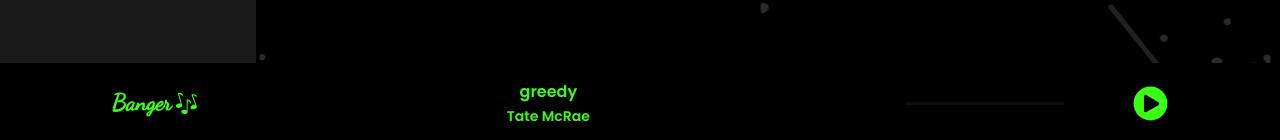
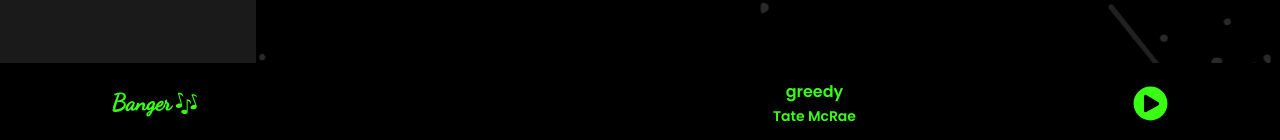
Before and after one commit to KwiecienKamil/BangerMusicApp, a React (Vite) app: page /topartists in a window 1280 px wide. Shown: the part 657-797 px from the top of the page. Built offline with nearby package versions, Linux system fonts and the light colour scheme.

Commit message:
progress bar done

```diff
--- a/src/App.jsx
+++ b/src/App.jsx
@@ -34,7 +34,7 @@ function App() {
       <Player song={songD} isPlaying={isPlaying} setIsPlaying={setIsPlaying} audioRef={audioRef}/>
       <audio ref={audioRef} src={songD.value[1]} onTimeUpdate={onPlaying} />
       <Routes>
-      <Route path="/" element={<Discover />} />
+      <Route path="/" element={<Discover setIsPlaying={setIsPlaying}/>} />
       <Route path="/topartists" element={<TopArtists />} />
       <Route path="/topsongs" element={<TopSongs />} />
       </Routes>
--- a/src/components/Navbar.jsx
+++ b/src/components/Navbar.jsx
@@ -7,7 +7,7 @@ import {BsMusicNoteBeamed} from 'react-icons/bs'
 
 const Navbar = () => {
   return (
-    <div className='h-[70px] w-full flex justify-between bg-navbar fixed bottom-0 left-0 items-center z-[5] px-5 lg:top-0 lg:flex-col lg:h-[90%] lg:w-[20vw] lg:justify-start lg:gap-6 lg:pt-6'>
+    <div className='h-[70px] w-full flex justify-between bg-navbar fixed bottom-0 left-0 items-center z-[5] px-5 lg:top-0 lg:flex-col lg:h-[90%] lg:w-[20vw] lg:justify-center lg:gap-6 lg:pt-6'>
       <NavbarComponent href="/" icon={<BiHomeAlt />} title="Discover"/>
       <NavbarComponent href="/topartists" icon={<BiUserVoice />} title="Top Artists"/>
       <NavbarComponent href="/topsongs" icon={<BsMusicNoteBeamed />} title="Top Songs"/>
--- a/src/components/Player.jsx
+++ b/src/components/Player.jsx
@@ -6,24 +6,33 @@ import { useSelector } from 'react-redux';
 
 const Player = ({song, audioRef, isPlaying, setIsPlaying}) => {
   const songP = useSelector((state) => state.song)
-  console.log(`z-[10] h-[3px] w-[${songP.songProg[0].toFixed(2) + "%"}] bg-bgGradient1`);
+
+  const clickRef = useRef()
 
   const handlePlayPause = () => {
     setIsPlaying(!isPlaying);
   };
 
+  const changeWidth = (e) => {
+    let width = clickRef.current.clientWidth;
+    const offset = e.nativeEvent.offsetX;
+
+    const divprogress = offset / width * 100;
+    audioRef.current.currentTime = divprogress / 100 * songP.songProg[1]
+  }
+
   return (
-    <div className="z-10 fixed h-[50px] lg:h-[10%] bottom-[70px] lg:bottom-0 left-0 w-full bg-black flex justify-between px-[3%] md:px-16 lg:px-28 font-poppins font-semibold text-bgGradient1">
+    <div className="z-10 fixed h-[50px] lg:h-[10%] bottom-[70px] lg:bottom-0 left-0 w-full bg-black flex justify-between md:px-16 lg:px-28 font-poppins font-semibold text-bgGradient1">
        <a href='/' className='text-[15px] md:text-[18px] lg:text-[23px] font-danc flex items-center gap-1'>Banger<GiMusicalNotes /></a>
-      <div className="h-full w-full flex flex-col items-center justify-center gap-[2px] pr-2">
+      <div className="flex gap-8">
+      <div className="flex flex-col items-center justify-center gap-[2px] pr-2">
         <h1 className='text-center text-[11px] md:text-[14px] lg:text-[16px] trim line-clamp-1'>{song.value[0]}</h1>
         <h2 className='text-center text-[9px] md:text-[12px] lg:text-[14px]'>{song.value[2]}</h2>
       </div>
-      <div className="flex items-center w-[300px] pr-16 cursor-pointer">
+      <div onClick={changeWidth} ref={clickRef} className="relative flex items-center cursor-pointer w-[200px]">
       <div style={{width: `${songP.songProg[0] + "%"}`}} className="z-[10] h-[3px] bg-bgGradient1"></div>
-      <div className="z-[5] h-[3px] w-full bg-white/5"></div>
       </div>
-      <div className="flex items-center justify-center gap-2">
+      <div className="flex items-center justify-center">
       {isPlaying ?  <FaPauseCircle
         onClick={handlePlayPause}
         className="cursor-pointer hover:scale-[1.2] duration-200 text-[25px] md:text-[30px] lg:text-[35px]"
@@ -34,6 +43,7 @@ const Player = ({song, audioRef, isPlaying, setIsPlaying}) => {
         className="cursor-pointer hover:scale-[1.2] duration-200 ml-[5px] text-[25px] md:text-[30px] lg:text-[35px]"
       />}
       </div>
+      </div>
     </div>
   )
 }
--- a/src/components/SongCart.jsx
+++ b/src/components/SongCart.jsx
@@ -5,7 +5,7 @@ import {musicData} from '../assets/audioData/musicData'
 import { current, currentProg } from "../services/state/redux/store";
 
 
-const SongCart = ({ song}) => {
+const SongCart = ({ song, setIsPlaying}) => {
   const dispatch = useDispatch()
   const currentSong = musicData.filter((item) => item.title === song.title);
 
@@ -16,6 +16,7 @@ const SongCart = ({ song}) => {
     const artist = song.subtitle
     dispatch(current([title,mp3,artist]))
     dispatch(currentProg([0, 0]))
+    setIsPlaying(false)
   }
 
 
--- a/src/pages/Discover.jsx
+++ b/src/pages/Discover.jsx
@@ -8,7 +8,7 @@ import Header from "../utils/header";
 
 
 
-const Discover = () => {
+const Discover = ({setIsPlaying}) => {
   const { data, isFetching, error } = useGetTopChartsQuery();
   if (isFetching) return <Loader title="Loading..." />;
   if (error) return <Error />;
@@ -21,7 +21,7 @@ const Discover = () => {
         </div>
         <div className="grid grid-cols-3 md:grid-cols-4 lg:grid-cols-5 gap-4 mt-4 md:px-12 lg:px-24 pb-4">
           {data?.tracks.map((song, i) => (
-            <SongCart key={song.key} data={data} song={song} i={i} />
+            <SongCart key={song.key} data={data} song={song} i={i} setIsPlaying={setIsPlaying} />
           ))}
         </div>
       </div>
```
